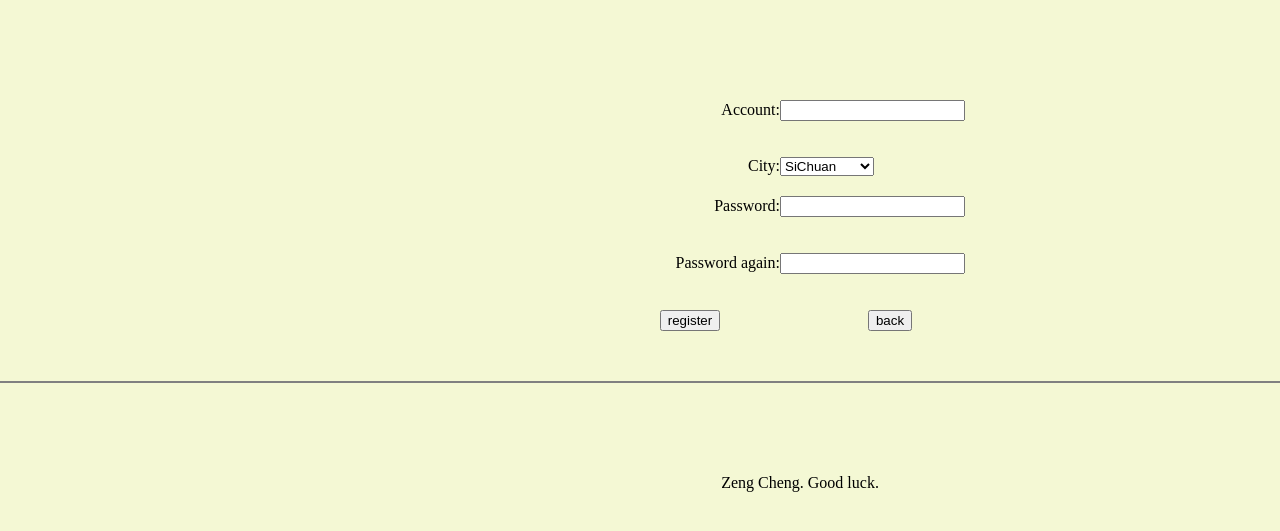
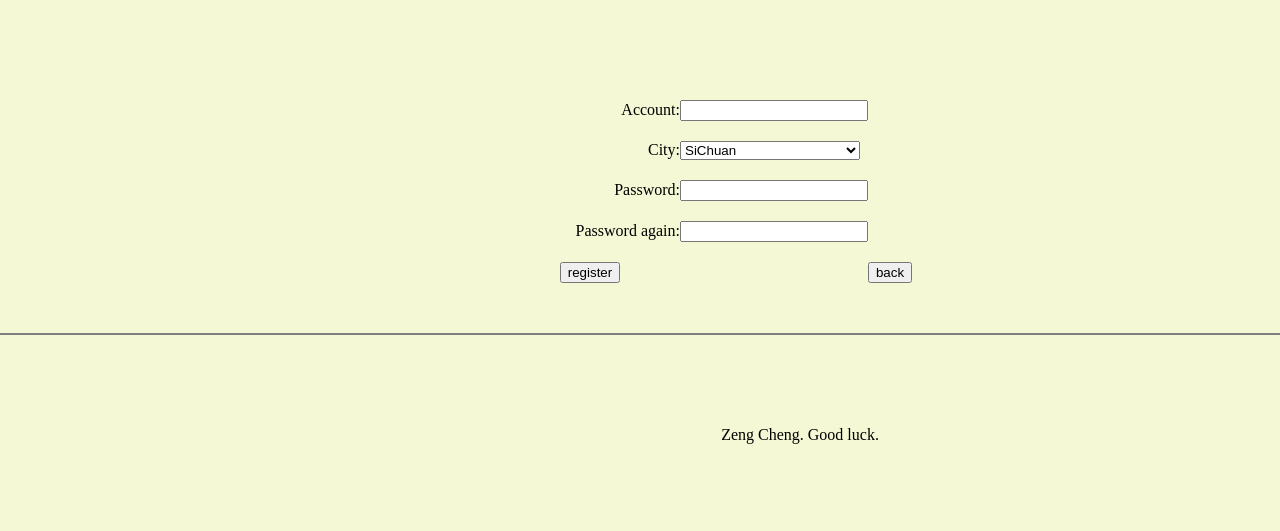
Before and after one commit to EvanZc/It_is_an_end, a PHP site: page /register/register.php in a window 1280 px wide; the page is wider, and only the part inside the window is pictured. Shown: the part 200-731 px from the top of that part. Run offline with PHP 8.4, Linux system fonts and the light colour scheme.

Commit message:
Chrome ie firefox looks the same

```diff
--- a/register/register.css
+++ b/register/register.css
@@ -18,7 +18,7 @@ div#allcontent {
 /*form 元素是块级元素，其前后会产生折行。*/
 #form_register {
 	margin: 0 auto;
-	width: 400px;
+	width: 600px;
 
 	display: table;
 }
@@ -30,7 +30,13 @@ div.form_div_row {
 .img_hint {
 	vertical-align: text-bottom;
 	visibility: hidden;
-	display: table-cell;
+	/*display: table-cell;  ie chrome都会认为是block*/
+	display: inline-block;
+}
+
+.img_hint:after {
+	display: inline-block;
+	width: 200px;
 }
 
 .form_div_take_place {
@@ -41,7 +47,7 @@ div.form_div_row {
 	display: table-row;
 	height: 20px;  /*需要足够高*/
 	font-size: 10px;
-
+	width: 300px;
 	text-align: left;
 }
 
@@ -63,8 +69,9 @@ label.label_describe {
 }
 
 
-label.form_right_choice {
-	display: table-cell;
+.form_right_choice {
+	width: 180px;
+	/*display: table-cell; ie 会变形*/
 }
 
 p.p_table_cell{
```
